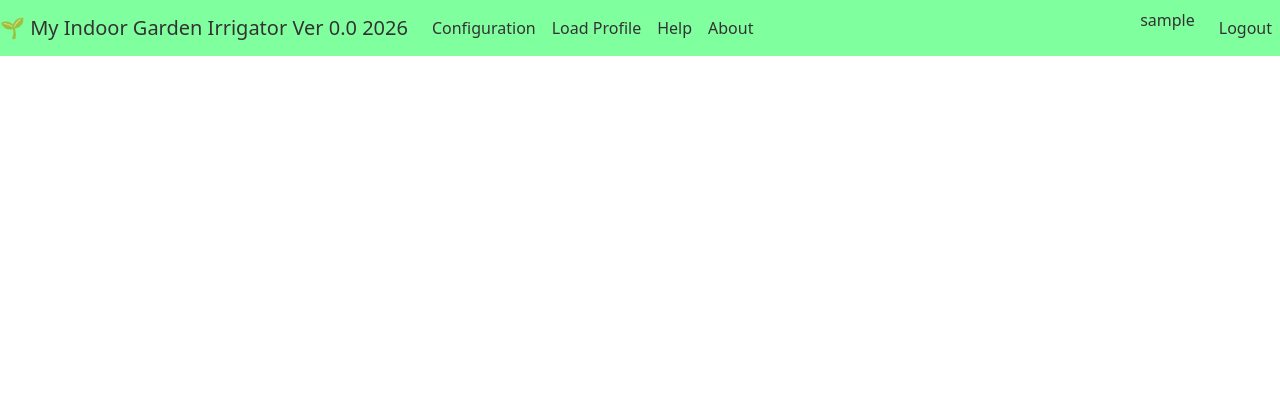
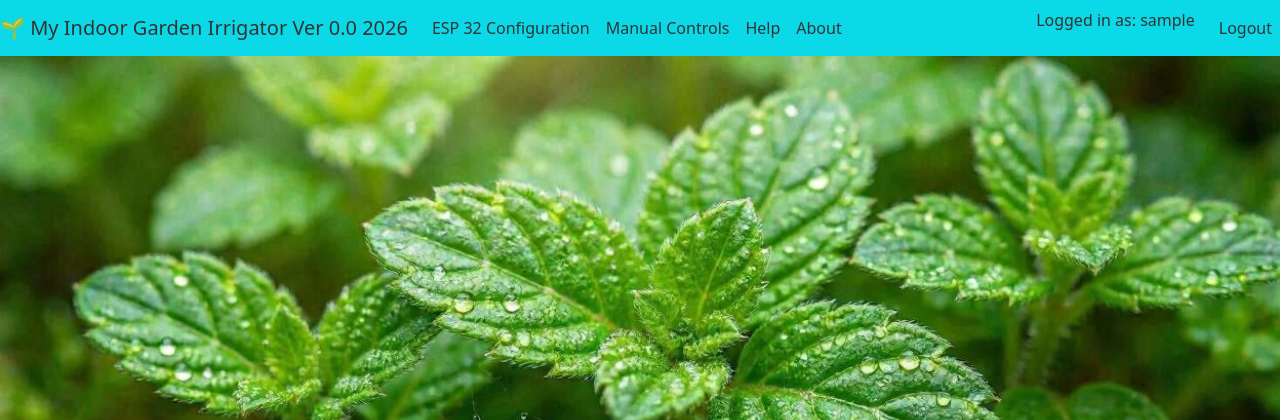
Before and after one commit to SJayarajan/Irrigator, a Flask app: page / in a window 1280 px wide. Shown: the top 420 px of the page. Run offline with Flask 3, Linux system fonts and the light colour scheme; the visitor is signed in with stand-in values (Sample User, id 1).

Commit message:
Added a background in layout page and added a message for logged in user name,added ESP Configure,Manual Controls 15-11-2026

```diff
--- a/Irrigator/irrigator_db.json
+++ b/Irrigator/irrigator_db.json
@@ -1 +1 @@
-{"users": {"1": {"username": "admin", "password_hash": "scrypt:32768:8:1$qJR6VucrpcXAsTYy$1004215f19dfb87a65d139fd9b5dc0b065265703b48e5070f3aaaec6eb0fac3ec96e75665a3c1d7bf3754bcf1dc7d0dbe4a15c4cf2a1ffb56de198b7caf66276"}}}
+{"users": {"1": {"username": "admin", "password_hash": "scrypt:32768:8:1$qJR6VucrpcXAsTYy$1004215f19dfb87a65d139fd9b5dc0b065265703b48e5070f3aaaec6eb0fac3ec96e75665a3c1d7bf3754bcf1dc7d0dbe4a15c4cf2a1ffb56de198b7caf66276"}, "2": {"username": "sant", "password_hash": "scrypt:32768:8:1$jnqdnV5hinSGW4Op$873fcca30e9fa4dac5ad43e4d0c38cc76853d721c9e2179b2d4661f9e085f2a8788afd4217939e82742c97a188d0961fd8146882094a6bab5b0ba68f483f52b3"}}}
--- a/Irrigator/static/css/style.css
+++ b/Irrigator/static/css/style.css
@@ -1,6 +1,6 @@
 :root
 {
-  --nav-bg:    #80ff9f;      /* navbar background */
+  --nav-bg:    #0CD9E8;      /* navbar background */
   --nav-text:  #333333;    /* link and brand colour */
   --nav-hover: #ff0000;   /* hover and active colour */
 }
@@ -59,3 +59,12 @@ border-top: none;
   border-color: #ff6666;
   color: #ffffff;
 }
+
+body
+{
+  background-image: url("../image/Layout_Background.png");
+  background-size: cover;
+  background-position: center;
+  background-repeat: no-repeat;
+  background-attachment: fixed;
+}
--- a/Irrigator/templates/layout.html
+++ b/Irrigator/templates/layout.html
@@ -22,7 +22,7 @@
         <li class="nav-item">
           {% if session.user %}
           <a class="nav-link {{ 'active' if request.endpoint == 'configuration' }}"
-             href="{{ url_for('about') }}">Configuration</a>
+             href="{{ url_for('about') }}">ESP 32 Configuration</a>
           {% else %}
           <a class="nav-link disabled" aria-disabled="true" tabindex="-1">Configuration</a>
           {% endif %}
@@ -30,7 +30,7 @@
         <li class="nav-item">
             {% if session.user %}
           <a class="nav-link {{ 'active' if request.endpoint == 'load_profile' }}"
-             href="{{ url_for('about') }}">Load Profile</a>
+             href="{{ url_for('about') }}">Manual Controls</a>
           {% else %}
           <a class="nav-link disabled" aria-disabled="true" tabindex="-1">Load Profile</a>
             {% endif %}</li>
@@ -48,7 +48,7 @@
       </ul>
       <ul class="navbar-nav">
         {% if session.user %}
-        <li class="nav-item"><span class="navbar-text me-3">{{ session.user }}</span></li>
+        <li class="nav-item"><span class="navbar-text me-3">Logged in as:  {{ session.user }}</span></li>
 
        <li class="nav-item">
          <form method="post" action="{{ url_for('logout') }}" class="d-inline">
```
Also changed, not shown: Irrigator/static/image/Layout_Background.png (added).
